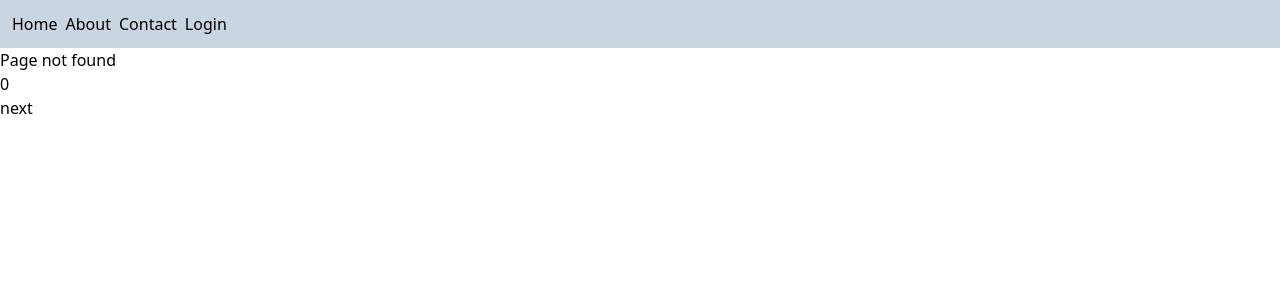
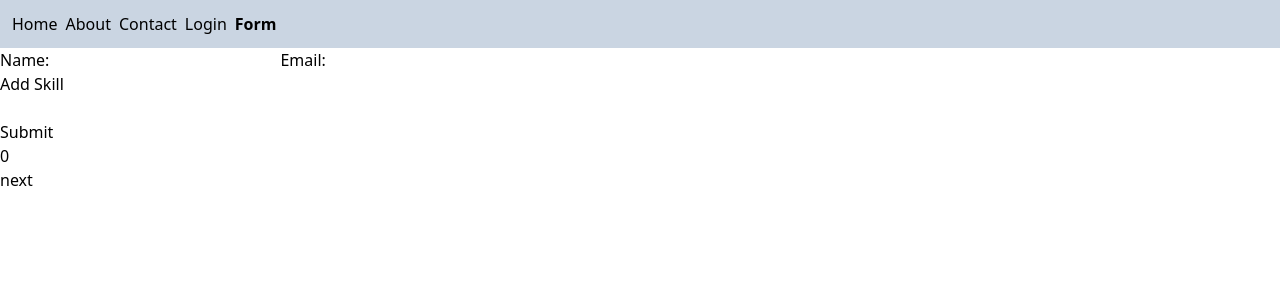
Before and after one commit to Ganesh107/Angular, an Angular app: page /form in a window 1280 px wide. Before the commit this address had no page. Shown: the top 300 px of the page. Built offline with nearby package versions, Linux system fonts and the light colour scheme.

Commit message:
reactive form changes

```diff
--- a/src/app/app-routing.module.ts
+++ b/src/app/app-routing.module.ts
@@ -6,6 +6,7 @@ import { ContactComponent } from './contact/contact.component';
 import { NotFoundComponent } from './not-found/not-found.component';
 import { authGuard } from './auth.guard';
 import { LoginComponent } from './login/login.component';
+import { FormComponent } from './form/form.component';
 
 const routes: Routes = [
   { path: 'home', component: HomeComponent,
@@ -17,6 +18,7 @@ const routes: Routes = [
   { path: 'contact', component: ContactComponent, canActivate: [authGuard] },
   { path: 'login', component: LoginComponent },
   { path: '', redirectTo: '/home', pathMatch: 'full' },
+  { path: 'form', component: FormComponent },
   { path: '**', component: NotFoundComponent}
 ]
 
--- a/src/app/app.module.ts
+++ b/src/app/app.module.ts
@@ -12,7 +12,7 @@ import { ContactComponent } from './contact/contact.component';
 import { NotFoundComponent } from './not-found/not-found.component';
 import { LoginComponent } from './login/login.component';
 import { authInterceptor } from './auth.interceptor';
-import { FormsModule } from '@angular/forms';
+import { FormsModule, ReactiveFormsModule } from '@angular/forms';
 import { FormComponent } from './form/form.component';
 
 @NgModule({
@@ -30,7 +30,8 @@ import { FormComponent } from './form/form.component';
     BrowserModule,
     AppRoutingModule,
     SharedModule,
-    FormsModule
+    FormsModule,
+    ReactiveFormsModule
   ],
   providers: [provideHttpClient(
     withInterceptors([authInterceptor])
--- a/src/app/form/form.component.html
+++ b/src/app/form/form.component.html
@@ -1 +1,23 @@
-<p>form works!</p>
+<form [formGroup]="myform">
+    <label for="name">Name:</label>
+    <input type="text" formControlName="name"/>
+    <div *ngIf="myform.get('name')?.invalid && myform.get('name')?.touched">
+      Name is required.
+    </div>
+
+    <label for="email">Email:</label>
+    <input type="email" formControlName="email"/>
+    <div *ngIf="myform.get('email')?.invalid && myform.get('email')?.touched">
+      Valid email is required.
+    </div>
+
+    <div formArrayName="skills">
+        <div *ngFor="let skill of skills.controls; let i = index">
+            <input [formControlName]="i" placeholder="Skill {{i + 1}}"/>
+        </div>
+    </div>
+
+    <button (click)="addSkill()">Add Skill</button>
+    <br><br>
+    <button type="submit" (click)="onSubmit()" [disabled]="myform.invalid">Submit</button>
+</form>
--- a/src/app/form/form.component.ts
+++ b/src/app/form/form.component.ts
@@ -1,4 +1,5 @@
 import { Component } from '@angular/core';
+import { FormGroup, FormControl, Validators, FormArray } from '@angular/forms';
 
 @Component({
   selector: 'app-form',
@@ -7,5 +8,18 @@ import { Component } from '@angular/core';
   styleUrl: './form.component.css'
 })
 export class FormComponent {
+  skills = new FormArray<FormControl>([]);
+  myform = new FormGroup({
+    name: new FormControl('', [Validators.required]),
+    email: new FormControl('', [Validators.required, Validators.email]),
+    skills: this.skills
+  });
 
+  addSkill(){
+    this.skills.push(new FormControl('', Validators.required));
+  }
+
+  onSubmit() {
+    console.log('Form Submitted!', this.myform.value);
+  }
 }
--- a/src/app/navbar/navbar.component.html
+++ b/src/app/navbar/navbar.component.html
@@ -3,4 +3,5 @@
     <a routerLink="/about" routerLinkActive="active">About</a>
     <a routerLink="/contact" routerLinkActive="active">Contact</a>
     <a routerLink="/login" routerLinkActive="active">Login</a>
+    <a routerLink="/form" routerLinkActive="active">Form</a>
 </div>
```
